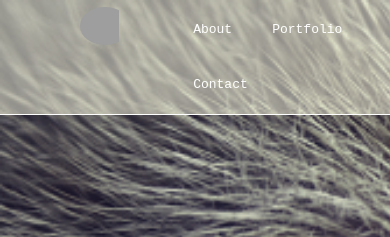
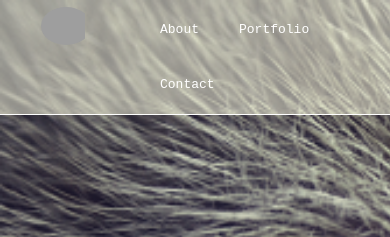
Before and after one commit to crumpx/portfolio, a plain HTML site: page index.html in a window 390 px wide. Shown: the top 237 px of the page. Drawn offline with nearby package versions, Linux system fonts and the light colour scheme; grey boxes are pictures that could not be loaded.

Commit message:
Add files via upload

```diff
--- a/css/portfolio.css
+++ b/css/portfolio.css
@@ -78,7 +78,6 @@
 
 		.menu li:hover {
 		   background-color: rgba(0, 0, 0, 0.5);
-
 		}
 
 		.menu {
@@ -112,6 +111,18 @@
 			}
 
 		} /* media */
+
+		@media (max-width: 414px) {
+			.brand {
+				padding-left: 10vw;
+				padding-top: 5px;
+				margin-bottom: -75px;
+				overflow: hidden;
+			}
+
+
+
+		}
 
 		.about {
 			background-color: Tan;
```
